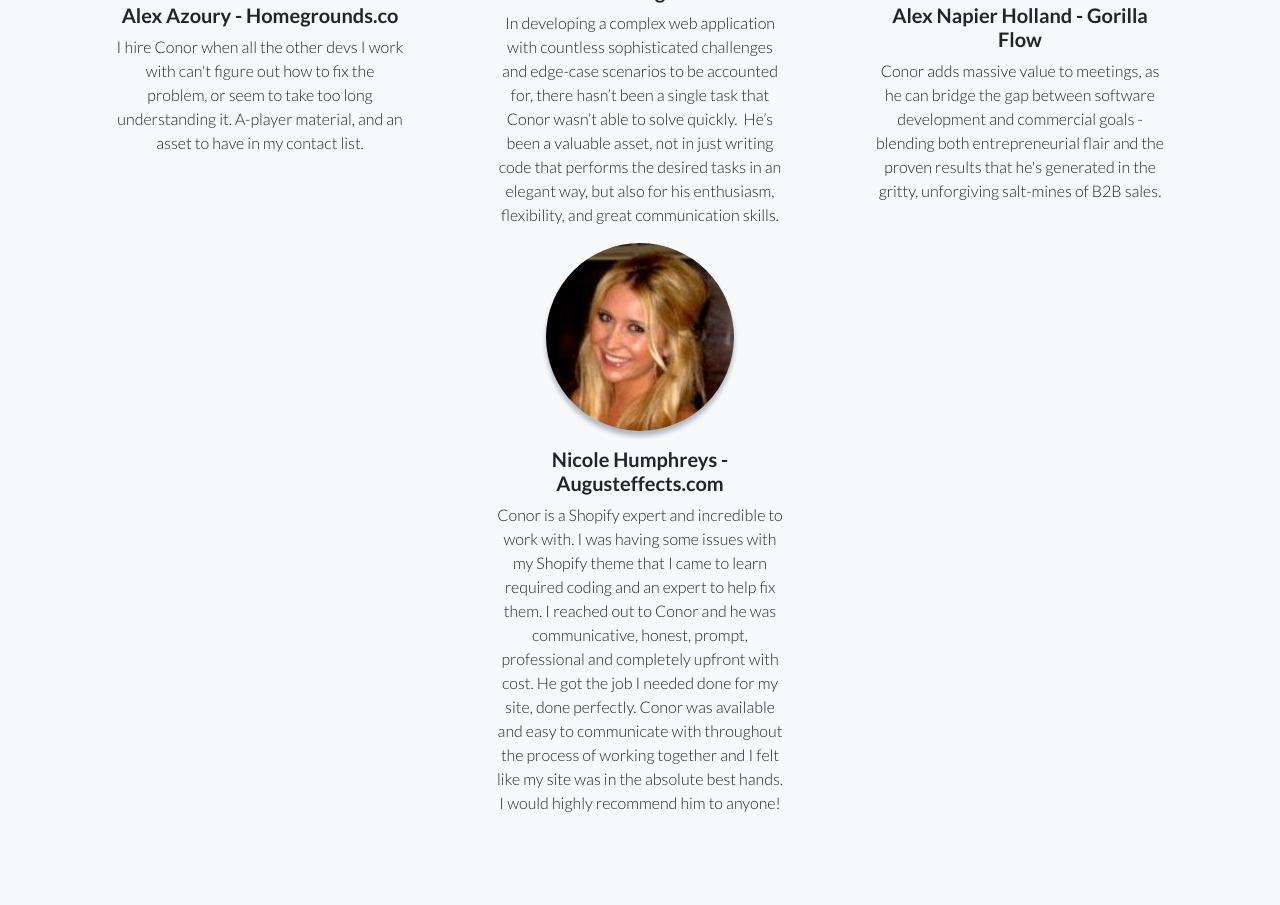
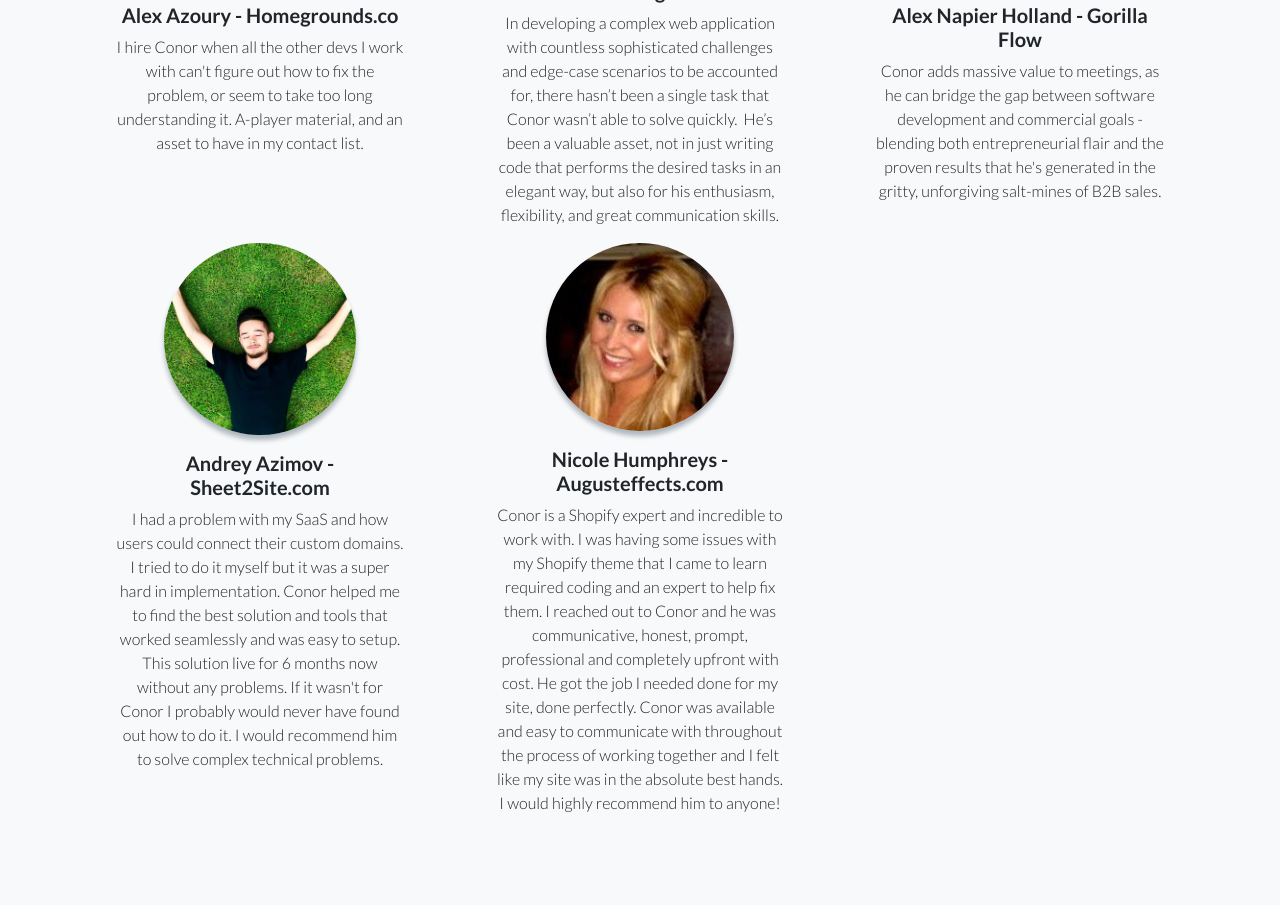
Before and after one commit to cwmacken/conormackenv3, a website: page index.html in a window 1280 px wide. Shown: the part 2811-3716 px from the top of the page. Drawn offline with Linux system fonts and the light colour scheme.

Commit message:
add imgs / add andrey

```diff
--- a/index.html
+++ b/index.html
@@ -208,6 +208,13 @@
           </a>
         </div>
         <div class="col-lg-4">
+          <a target="_blank" href="https://twitter.com/AndreyAzimov">
+            <div class="testimonial-item mx-auto mb-5 mb-lg-0">
+              <img class="img-fluid rounded-circle mb-3" src="img/andrey.jpg" alt="">
+              <h5>Andrey Azimov - Sheet2Site.com</h5>
+              <p class="font-weight-light mb-0">I had a problem with my SaaS and how users could connect their custom domains. I tried to do it myself but it was a super hard in implementation. Conor helped me to find the best solution and tools that worked seamlessly and was easy to setup. This solution live for 6 months now without any problems. If it wasn't for Conor I probably would never have found out how to do it. I would recommend him to solve complex technical problems.</p>
+            </div>
+          </a>
         </div>
         <div class="col-lg-4">
           <a target="_blank" href="https://augusteffects.com/">
```
Also changed, not shown: img/andrey.jpg (added), img/me-small.jpg (added), 1 other file.
